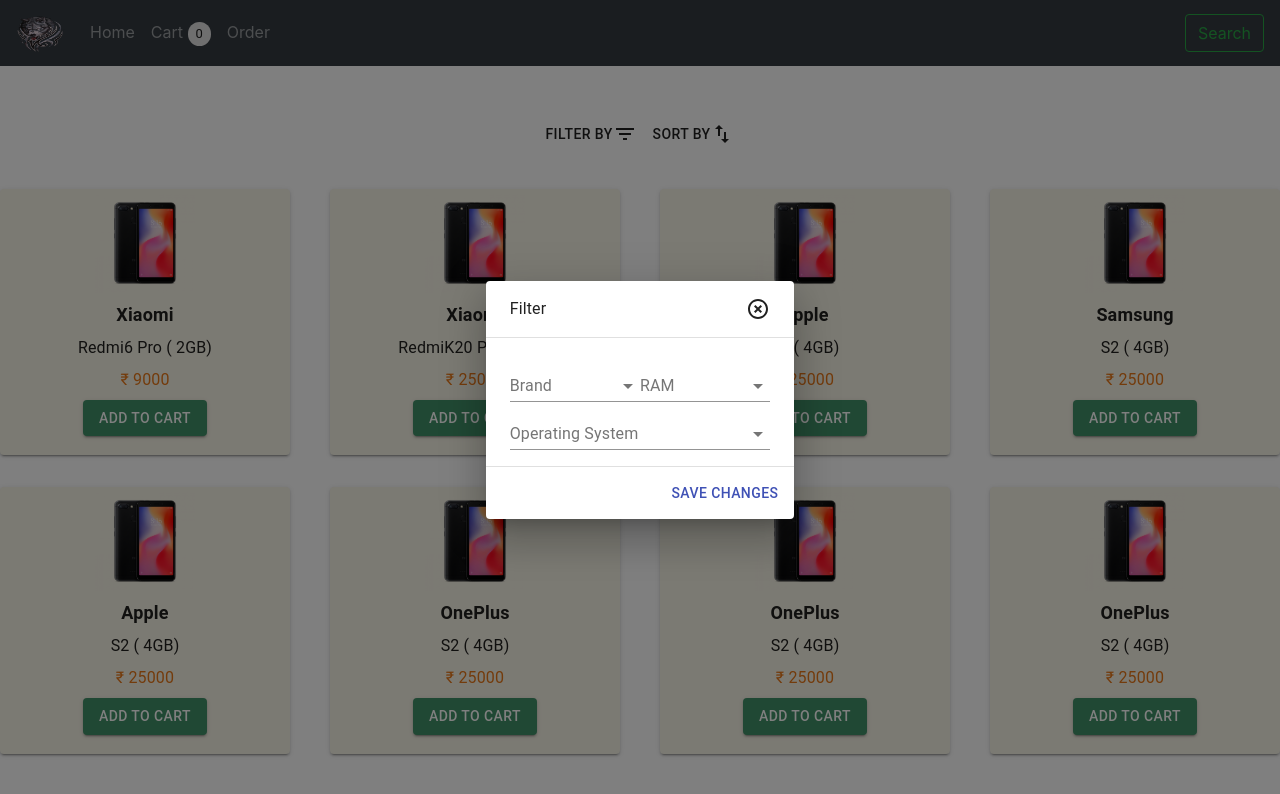
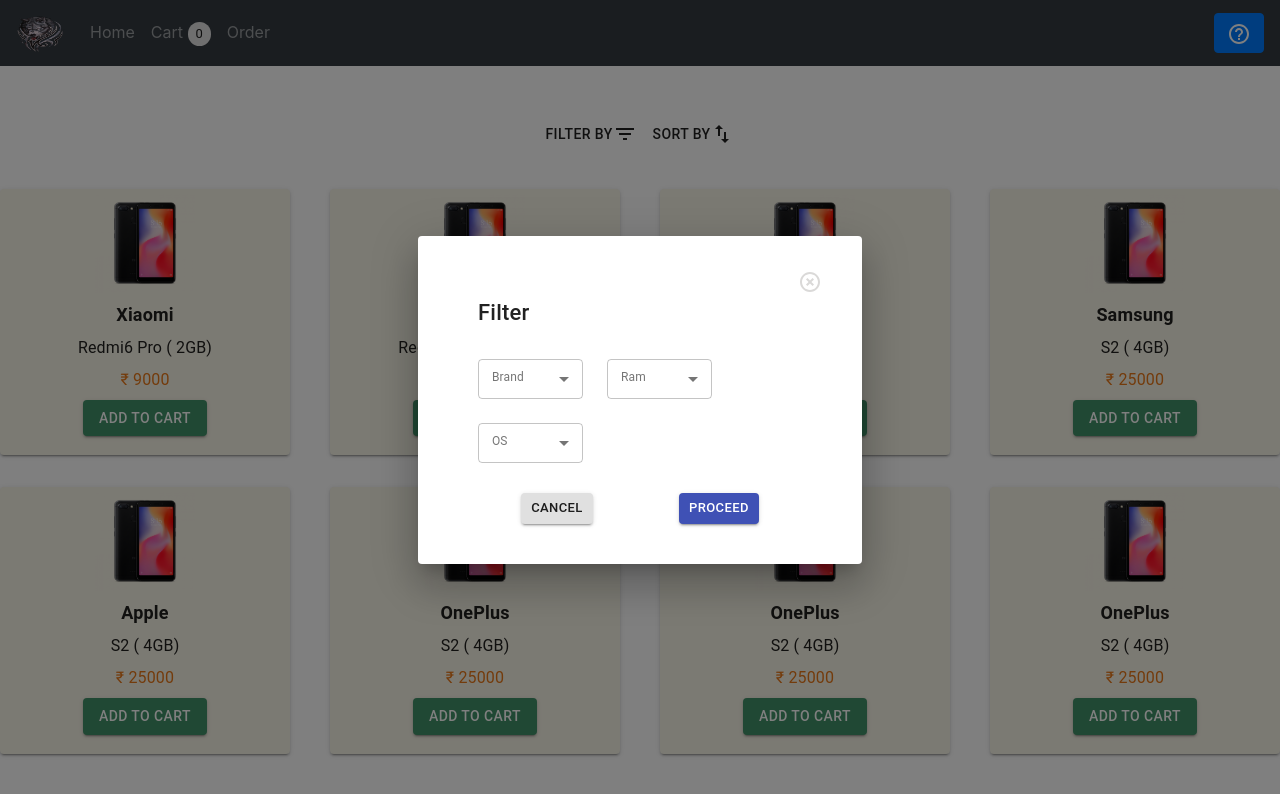
Before and after one commit to shoubhik-23/applicatShopCatalog, a React (Create React App) app: page / in a window 1280 px wide. Both pictures are taken after a click on the button "FILTER BY". Shown: the top 794 px of the page. Built offline with nearby package versions, Linux system fonts and the light colour scheme.

Commit message:
modal added

```diff
--- /dev/null
+++ b/src/components/navbar/modal.js
@@ -0,0 +1,47 @@
+import React from "react";
+import { makeStyles } from "@material-ui/core/styles";
+import Modal from "@material-ui/core/Modal";
+import Backdrop from "@material-ui/core/Backdrop";
+import Fade from "@material-ui/core/Fade";
+
+const useStyles = makeStyles((theme) => ({
+  modal: {
+    display: "flex",
+    alignItems: "center",
+    justifyContent: "center",
+  },
+  paper: {
+    backgroundColor: theme.palette.background.paper,
+    border: "2px solid #000",
+    boxShadow: theme.shadows[5],
+    padding: theme.spacing(2, 4, 3),
+  },
+}));
+
+export default function TransitionsModal(props) {
+  const classes = useStyles();
+
+  return (
+    <div>
+      <Modal
+        aria-labelledby="transition-modal-title"
+        aria-describedby="transition-modal-description"
+        className={classes.modal}
+        open={props.open}
+        onClose={props.handleClose}
+        closeAfterTransition
+        BackdropComponent={Backdrop}
+        BackdropProps={{
+          timeout: 500,
+        }}
+      >
+        <Fade in={props.open}>
+          <div className={classes.paper}>
+            <h2 id="transition-modal-title">Reach us out at</h2>
+            <p id="transition-modal-description">shoubhik2396@gmail.com</p>
+          </div>
+        </Fade>
+      </Modal>
+    </div>
+  );
+}
--- a/src/components/navbar/navbar.js
+++ b/src/components/navbar/navbar.js
@@ -1,5 +1,6 @@
 import { Box, Chip } from "@material-ui/core";
-import React from "react";
+import React, { useState } from "react";
+
 import {
   Button,
   Form,
@@ -11,10 +12,22 @@
 import { useSelector } from "react-redux";
 import { useHistory } from "react-router-dom";
 import Logo from "../assets/images/logo2.png";
+import HelpOutlineIcon from "@material-ui/icons/HelpOutline";
+import Modal from "./modal";
 function NavBar(props) {
+  const [open, setOpen] = React.useState(false);
+
+  const handleOpen = () => {
+    setOpen(true);
+  };
+
+  const handleClose = () => {
+    setOpen(false);
+  };
   const state = useSelector((state) => state.cartItems);
   const history = useHistory();
   return (
+    <>
       <Navbar bg="dark" variant="dark" expand="lg" style={{ marginBottom: 50 }}>
         <Navbar.Brand>
           <Box
@@ -38,10 +51,14 @@
             <Nav.Link onClick={() => history.push("/orders")}>Order</Nav.Link>
           </Nav>
           <Form inline>
-          <Button variant="outline-success">Search</Button>
+            <Button onClick={() => setOpen(true)}>
+              <HelpOutlineIcon></HelpOutlineIcon>
+            </Button>
           </Form>
         </Navbar.Collapse>
       </Navbar>
+      <Modal open={open} handleClose={handleClose}></Modal>
+    </>
   );
 }
 
--- a/src/components/shop/shop.js
+++ b/src/components/shop/shop.js
@@ -12,6 +12,7 @@
   Menu,
   MenuItem,
   Select,
+  TextField,
   Typography,
 } from "@material-ui/core";
 import React, { useEffect, useState } from "react";
@@ -23,7 +24,11 @@
   ImportExport,
 } from "@material-ui/icons";
 import NavbarComponent from "../navbar/NavBarComp";
+import { style } from "./style";
+
 const Shop = (props) => {
+  const classes = style();
+
   const [brand, setBrand] = React.useState("");
   const [ram, setRam] = useState("");
   const [os, setOs] = useState("");
@@ -299,28 +304,45 @@
             </Grid>
           );
         })}
-        <Dialog
-          onClose={handleCloseDialog}
-          aria-labelledby="customized-dialog-title"
-          open={open}
+        <Dialog maxWidth="xs" open={open} onClose={handleCloseDialog}>
+          <DialogTitle style={{ padding: "28px 40px 40px 60px " }}>
+            <Grid item xs={12} style={{ textAlign: "end" }}>
+              <HighlightOff
+                onClick={handleCloseDialog}
+                style={{ color: "#DAD9D8" }}
+              />
+            </Grid>
+            <Grid container style={{ paddingRight: 20 }}>
+              <Grid
+                item
+                xs={12}
+                style={{
+                  display: "flex",
+                  justifyContent: "space-between",
+                  marginBottom: 30,
+                }}
               >
-          <DialogTitle id="customized-dialog-title" onClose={handleCloseDialog}>
-            <Box style={{ display: "flex" }}>
-              <Typography> Filter</Typography>{" "}
-              <HighlightOff
-                style={{ marginLeft: 200 }}
-                onClick={handleCloseDialog}
-              ></HighlightOff>
-            </Box>
-          </DialogTitle>
-          <DialogContent dividers>
-            <Grid container>
+                <Typography style={{ fontSize: "22px", fontWeight: 500 }}>
+                  Filter
+                </Typography>
+              </Grid>
+              <Grid item>
+                <Grid container spacing={3} style={{ paddingRight: "30px" }}>
                   <Grid item xs={6}>
-                <FormControl fullWidth>
-                  <InputLabel id="demo-simple-select-label">Brand</InputLabel>
+                    <FormControl
+                      fullWidth
+                      size="small"
+                      variant="outlined"
+                      className={classes.searchField}
+                    >
+                      <InputLabel id="demo-simple-select-outlined-label">
+                        Brand
+                      </InputLabel>
                       <Select
-                    labelId="demo-simple-select-label"
-                    id="demo-simple-select"
+                        fullWidth
+                        labelId="demo-simple-select-outlined-label"
+                        id="demo-simple-select-outlined"
+                        label="Brand"
                         value={brand}
                         onChange={handleChangeBrand}
                       >
@@ -331,12 +353,20 @@
                     </FormControl>
                   </Grid>
                   <Grid item xs={6}>
-                <FormControl fullWidth>
-                  <InputLabel id="demo-simple-select-label">RAM</InputLabel>
+                    <FormControl
+                      fullWidth
+                      size="small"
+                      variant="outlined"
+                      className={classes.searchField}
+                    >
+                      <InputLabel id="demo-simple-select-outlined-label">
+                        Ram
+                      </InputLabel>
                       <Select
                         fullWidth
-                    labelId="demo-simple-select-label"
-                    id="demo-simple-select"
+                        labelId="demo-simple-select-outlined-label"
+                        id="demo-simple-select-outlined"
+                        label="Ram"
                         value={ram}
                         onChange={handleChangeRam}
                       >
@@ -346,15 +376,21 @@
                       </Select>
                     </FormControl>
                   </Grid>
-
-              <Grid item xs={12}>
-                <FormControl fullWidth>
-                  <InputLabel id="demo-simple-select-label">
-                    Operating System
+                  <Grid item xs={6}>
+                    <FormControl
+                      fullWidth
+                      size="small"
+                      variant="outlined"
+                      className={classes.searchField}
+                    >
+                      <InputLabel id="demo-simple-select-outlined-label">
+                        OS
                       </InputLabel>
                       <Select
-                    labelId="demo-simple-select-label"
-                    id="demo-simple-select"
+                        fullWidth
+                        labelId="demo-simple-select-outlined-label"
+                        id="demo-simple-select-outlined"
+                        label="OS"
                         value={os}
                         onChange={handleChangeOS}
                       >
@@ -364,12 +400,35 @@
                     </FormControl>
                   </Grid>
                 </Grid>
-          </DialogContent>
-          <DialogActions>
-            <Button autoFocus onClick={submitChanges} color="primary">
-              Save changes
+              </Grid>
+
+              <Grid
+                item
+                xs={12}
+                style={{
+                  display: "flex",
+                  justifyContent: "space-around",
+                  marginTop: "30px",
+                }}
+              >
+                <Button
+                  variant="contained"
+                  size="small"
+                  onClick={handleCloseDialog}
+                >
+                  Cancel
                 </Button>
-          </DialogActions>
+                <Button
+                  variant="contained"
+                  size="small"
+                  color="primary"
+                  onClick={submitChanges}
+                >
+                  Proceed
+                </Button>
+              </Grid>
+            </Grid>
+          </DialogTitle>
         </Dialog>
       </Grid>
     </>
--- /dev/null
+++ b/src/components/shop/style.js
@@ -0,0 +1,84 @@
+import { makeStyles } from "@material-ui/core";
+
+export const style = makeStyles(() => ({
+  main: {
+    padding: "75px 2px 20px",
+    backgroundColor: "#F8F8F8",
+    overflowX: "hidden",
+    minHeight: "calc(100vh - 40px)",
+    maxWidth: 1166,
+  },
+  section: {
+    width: "100%",
+    padding: "20px 50px",
+  },
+  bgGrey: {
+    backgroundColor: "#F8F8F7",
+    padding: "26px 30px 100px 30px",
+  },
+  fontSize16: {
+    fontSize: 14,
+    fontWeight: "500",
+  },
+  fontSize20: {
+    textAlign: "center",
+    fontSize: 18,
+    fontWeight: 500,
+    color: "#35332B",
+  },
+  fontSize14: {
+    color: "#35332B",
+    textAlign: "center",
+    fontSize: 12,
+    fontWeight: 500,
+  },
+  fontSize22: {
+    fontSize: 18,
+    color: "#908F8B",
+    margin: "10px 0px",
+  },
+
+  profileBox: {
+    width: "80px",
+    height: "80px",
+    overflow: "hidden",
+    borderRadius: "100%",
+    textAlign: "center",
+    display: "flex",
+    justifyContent: "center",
+    alignItems: "center",
+  },
+
+  activeNav: {
+    cursor: "pointer",
+    borderBottom: "3px solid #419168",
+    fontSize: "18px",
+    fontWeight: 500,
+    marginRight: "60px",
+  },
+  inActiveNav: {
+    fontSize: "18px",
+    fontWeight: 500,
+    opacity: "65%",
+    marginRight: "60px",
+    cursor: "pointer",
+  },
+
+  searchField: {
+    "& input": {
+      fontSize: 12,
+    },
+    "& label": {
+      fontSize: 12,
+    },
+  },
+  fontawesome: {
+    color: "#DA7C34",
+    cursor: "pointer",
+  },
+  radioSpan: {
+    "& span": {
+      fontSize: "13px",
+    },
+  },
+}));
```
Lines whose indentation alone changed are shown as unchanged.
